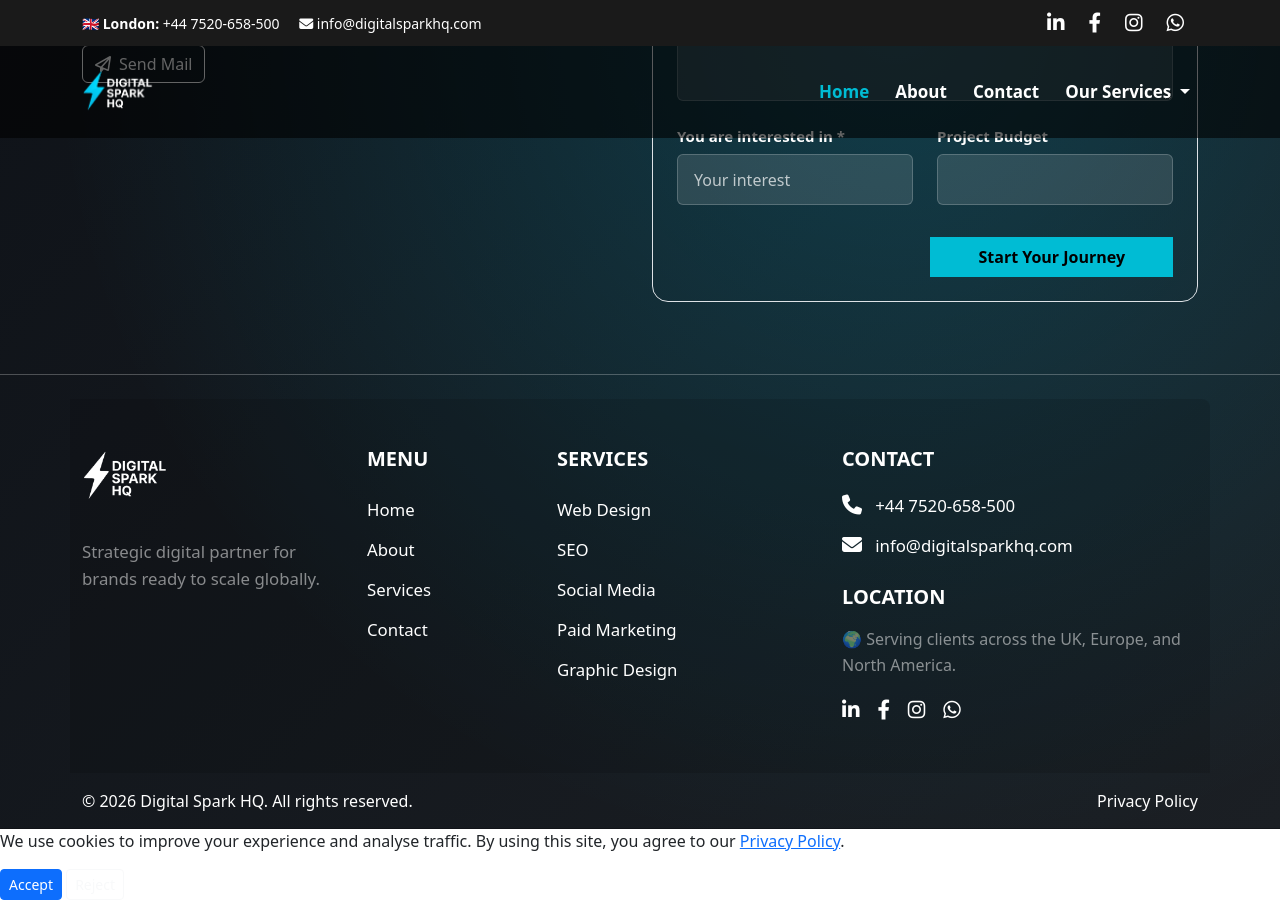
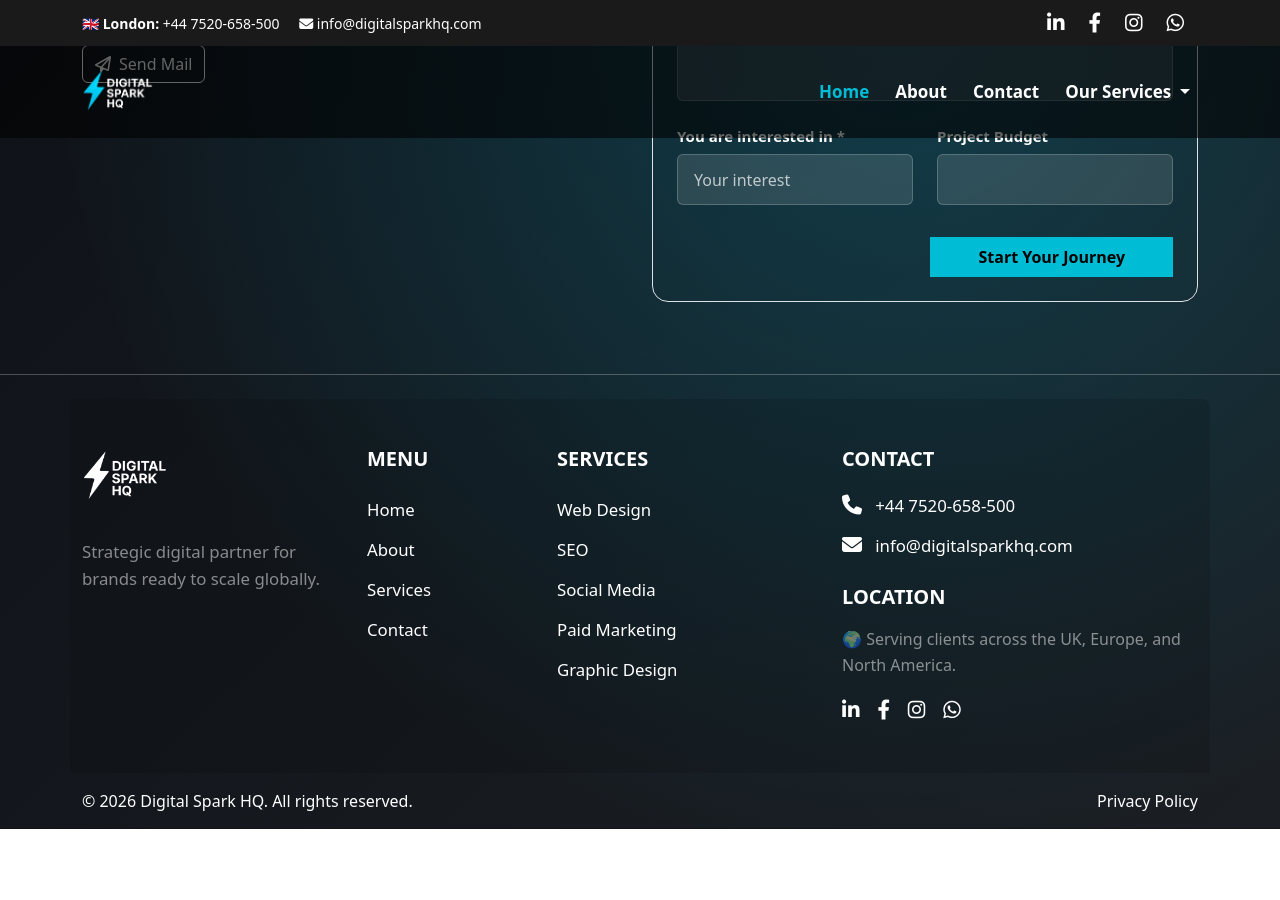
Before and after one commit to Iambiswajit-C/digitalsparkhq, a Jekyll site: the page built from index.md, in a window 1280 px wide and 900 px high, scrolled down 4648 px. Built offline with Jekyll 4.4.1, drawn with Linux system fonts in a browser that asks for light colours; after the commit the page ends 5477 px from its top, so only the background shows below that.

Commit message:
Update default.html

```diff
--- a/_layouts/default.html
+++ b/_layouts/default.html
@@ -292,27 +292,5 @@
   </div>
 </div>
 
-  <!-- Cookie Consent -->
-<div id="cookie-banner" class="cookie-banner">
-  <div class="cookie-content">
-
-    <p>
-      We use cookies to improve your experience and analyse traffic.
-      By using this site, you agree to our
-      <a href="{{ '/privacy-policy/' | relative_url }}">Privacy Policy</a>.
-    </p>
-
-    <div class="cookie-actions">
-      <button id="accept-cookies" class="btn btn-primary btn-sm">
-        Accept
-      </button>
-      <button id="reject-cookies" class="btn btn-outline-light btn-sm">
-        Reject
-      </button>
-    </div>
-
-  </div>
-</div>
-
 </body>
 </html>
```
